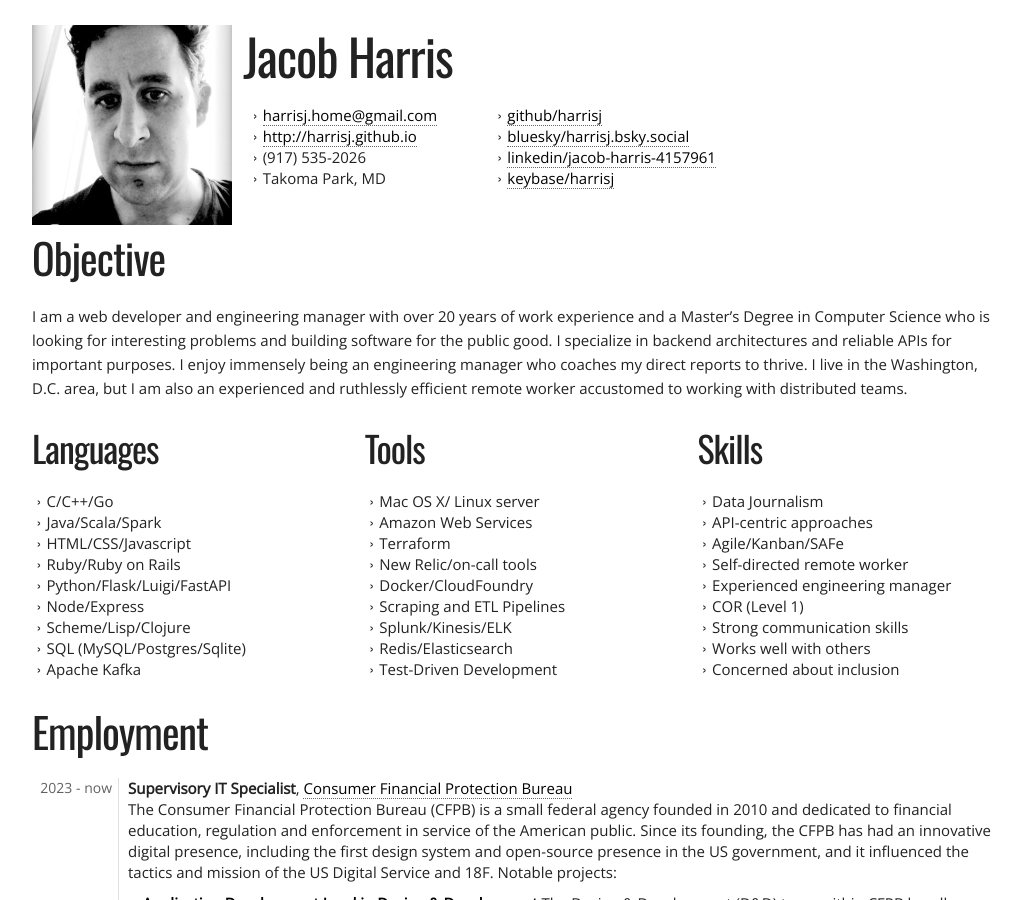
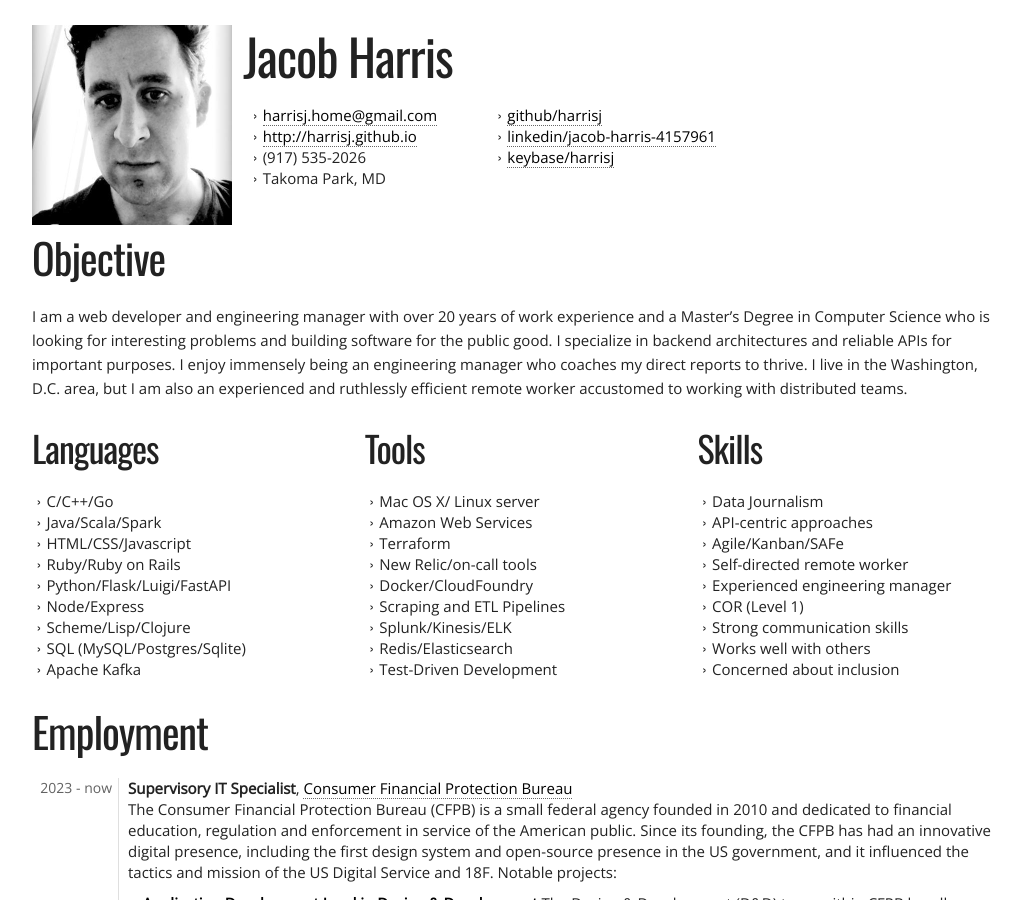
Before and after one commit to harrisj/harrisj.github.io, a Jekyll site: the page built from index.html, in a window 1280 px wide and 900 px high. Shown: the whole window, without its empty margins (128-1150 px from the left). Built offline with Jekyll 4.4.1, drawn with Linux system fonts in a browser that asks for light colours; nearby versions of some CDN libraries.

Commit message:
Removed Bluesky info

```diff
--- a/_data/cv.yml
+++ b/_data/cv.yml
@@ -5,7 +5,6 @@ personal:
   site: http://harrisj.github.io
   city: Takoma Park, MD
   accounts:
-    bluesky: harrisj.bsky.social
     github: harrisj
     linkedin: jacob-harris-4157961
     keybase: harrisj
--- a/_includes/header.html
+++ b/_includes/header.html
@@ -16,7 +16,6 @@
     <section class="five columns no-print">
     <ul>
       <li><a href="https://github.com/{{ site.data.cv.personal.accounts.github }}">github/{{ site.data.cv.personal.accounts.github }}</a></li>
-      <li><a href="https://bsky.app/profile/{{ site.data.cv.personal.accounts.bluesky }}">bluesky/{{ site.data.cv.personal.accounts.bluesky }}</a></li>
       <li><a href="https://www.linkedin.com/in/{{ site.data.cv.personal.accounts.linkedin }}">linkedin/{{ site.data.cv.personal.accounts.linkedin }}</a></li>
       <li><a href="https://keybase.io/{{ site.data.cv.personal.accounts.keybase }}">keybase/{{ site.data.cv.personal.accounts.keybase }}</a></li>
     </ul>
```
